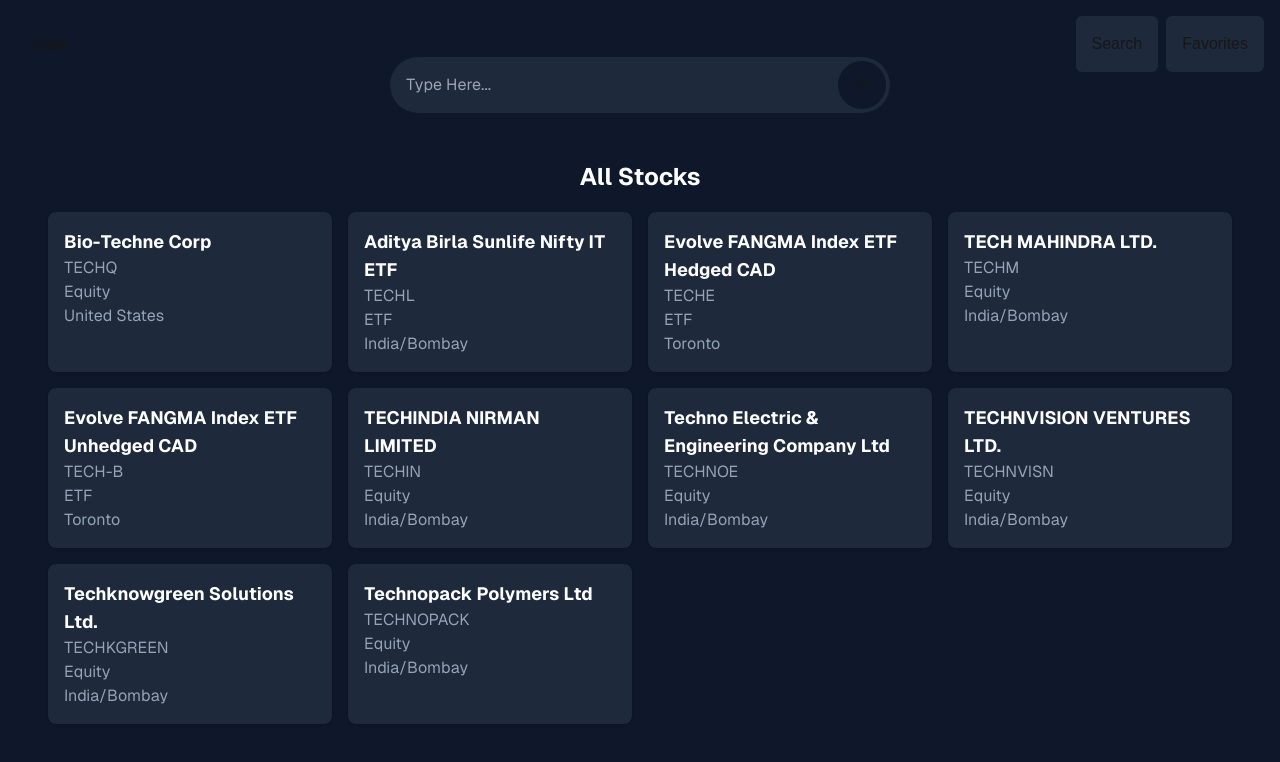
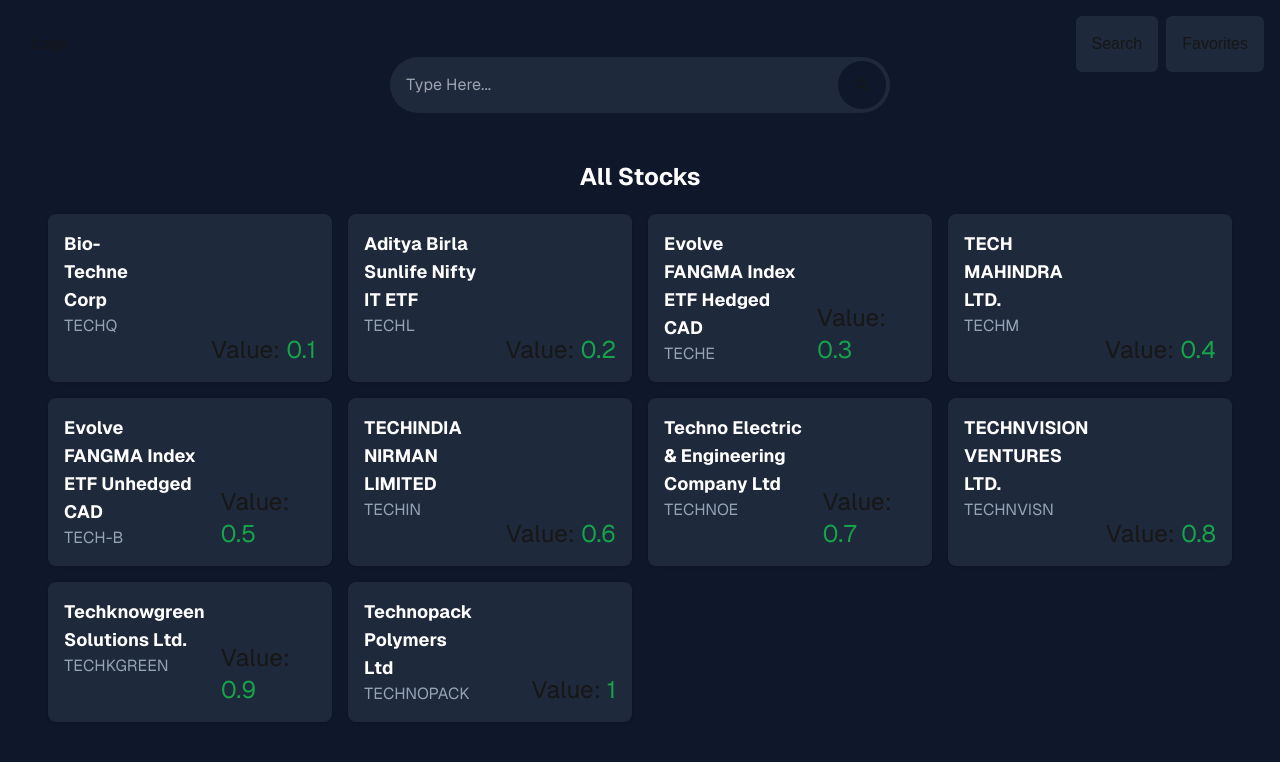
Before and after one commit to NoPMK/stock_search, a Next.js app: page / in a window 1280 px wide. Shown: the top 762 px of the page. Built offline with nearby package versions, Linux system fonts and the light colour scheme.

Commit message:
show value as well

```diff
--- a/components/searchlist.tsx
+++ b/components/searchlist.tsx
@@ -26,10 +26,20 @@
                 onClick={() => handleClick(stock.symbol)}
                 className="p-4 bg-slate-800 rounded-lg shadow hover:bg-slate-700 cursor-pointer"
               >
-                <h3 className="text-lg font-bold text-white">{stock.name}</h3>
-                <p className="text-slate-400">{stock.symbol}</p>
-                <p className="text-slate-400">{stock.type}</p>
-                <p className="text-slate-400">{stock.region}</p>
+                <div className="flex gap-4 justify-between h-full">
+                  <div>
+                    <h3 className="text-lg font-bold text-white">
+                      {stock.name}
+                    </h3>
+                    <p className="text-slate-400">{stock.symbol}</p>
+                  </div>
+                  <div className="flex justify-end items-end h-full w-full">
+                    <span className="text-2xl">
+                      Value:{" "}
+                      <span className="text-green-600">{stock.value}</span>
+                    </span>
+                  </div>
+                </div>
               </div>
             ))}
           </div>
```
